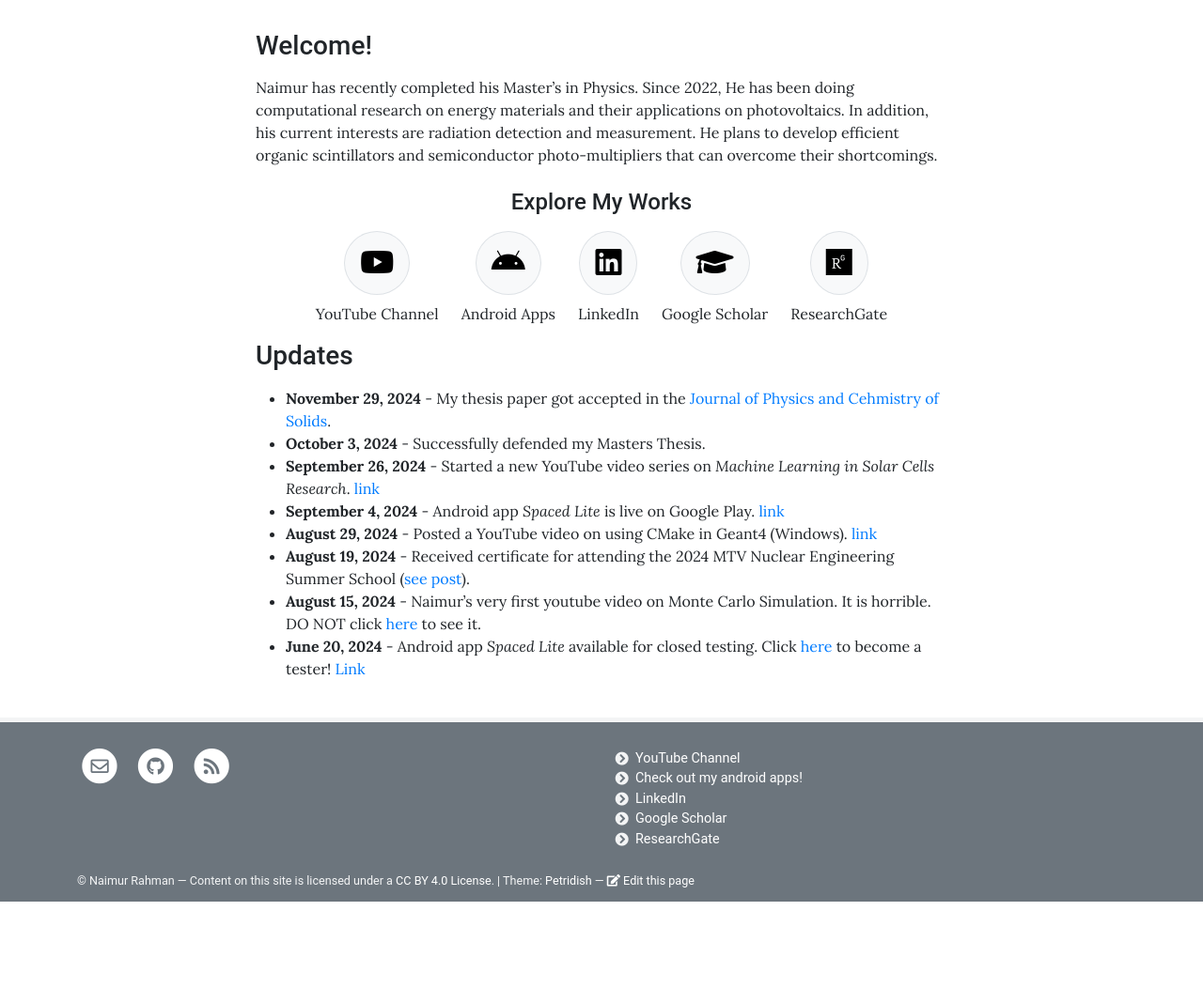
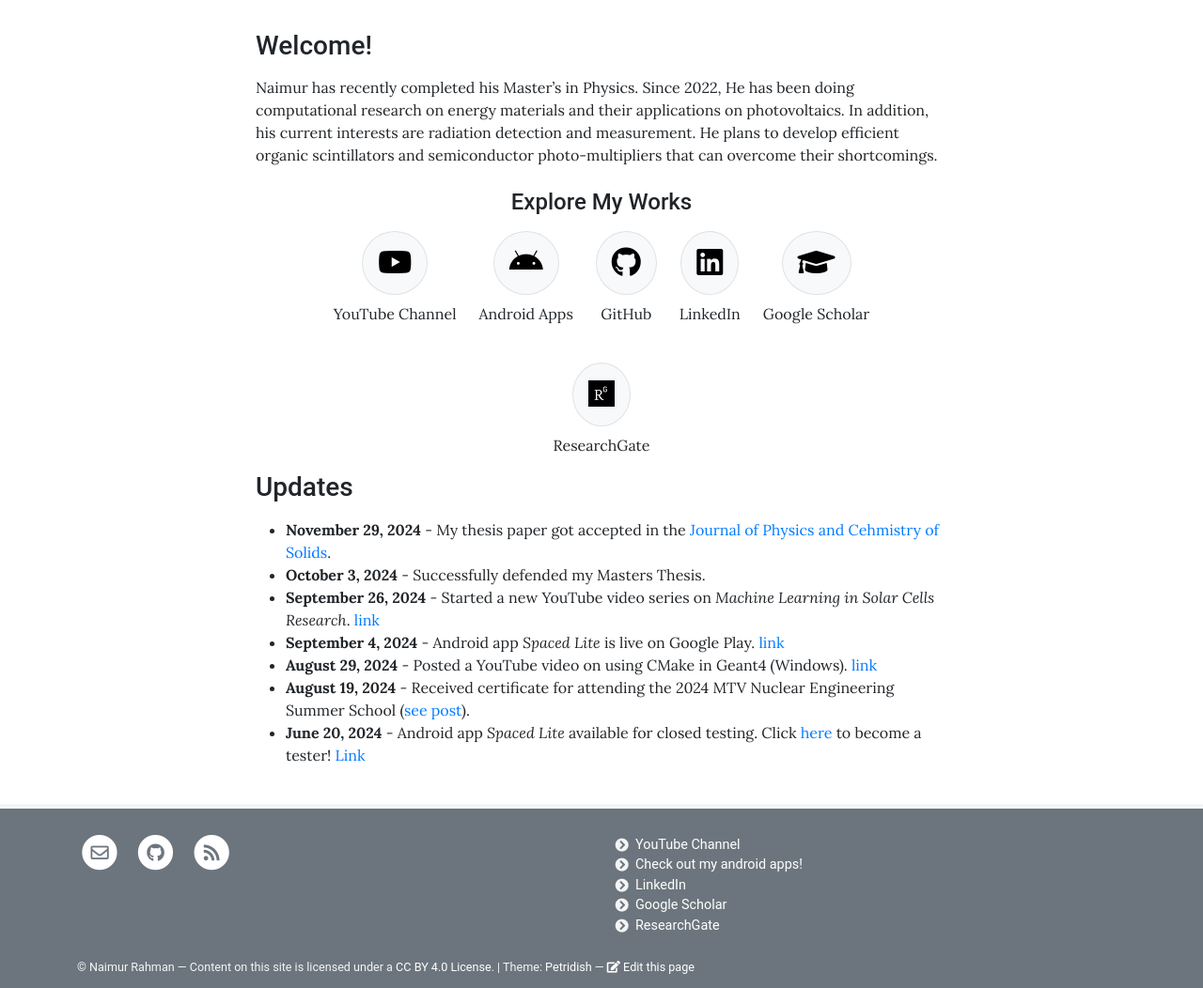
Before and after one commit to naimur105/naimur105.github.io, a Jekyll site: the page built from pages/home.md, in a window 1280 px wide. Shown: the part 259-1311 px from the top of the page at 94% size. Built offline with Jekyll 4.4.1, drawn with Linux system fonts in a browser that asks for light colours; before the commit the page ends 1219 px from its top, so only the background shows below that.

Commit message:
added github button

```diff
--- a/pages/home.md
+++ b/pages/home.md
@@ -24,6 +24,12 @@ Naimur has recently completed his Master's in Physics. Since 2022, He has been d
         <i class="fab fa-android fa-2x"></i>
       </a>
       <p class="mt-2">Android Apps</p>
+    </div>
+    <div class="text-center">
+      <a href="https://github.com/naimur105" target="_blank" class="btn btn-light border rounded-circle p-3" title="GitHub">
+        <i class="fab fa-github fa-2x"></i>
+      </a>
+      <p class="mt-2">GitHub</p>
     </div>
     <div class="text-center">
       <a href="https://www.linkedin.com/in/naimur-rahman-424658180/" target="_blank" class="btn btn-light border rounded-circle p-3" title="LinkedIn">
@@ -56,5 +62,4 @@ Naimur has recently completed his Master's in Physics. Since 2022, He has been d
 - **September 4, 2024** - Android app *Spaced Lite* is live on Google Play. [link](https://play.google.com/store/apps/details?id=com.naimStudio.spaced_lite&pcampaignid=web_share)
 - **August 29, 2024** - Posted a YouTube video on using CMake in Geant4 (Windows). [link](https://youtu.be/biSEYYd89WI?si=L83urSUdrp9LMnUP)
 - **August 19, 2024** - Received certificate for attending the 2024 MTV Nuclear Engineering Summer School ([see post](https://www.linkedin.com/posts/naimur-rahman-424658180_nuclearengineering-research-mtvconsortium-activity-7231317469259251713-FqEA?utm_source=share&utm_medium=member_desktop)).
-- **August 15, 2024** - Naimur's very first youtube video on Monte Carlo Simulation. It is horrible. DO NOT click [here](https://youtu.be/5TB05tdeaD4?si=BUKSzxEjJZWryB24) to see it.
 - **June 20, 2024** - Android app *Spaced Lite* available for closed testing. Click [here](https://groups.google.com/g/naimur1708105) to become a tester! [Link](https://play.google.com/store/apps/details?id=com.naimStudio.spaced_lite&pcampaignid=web_share)
```
